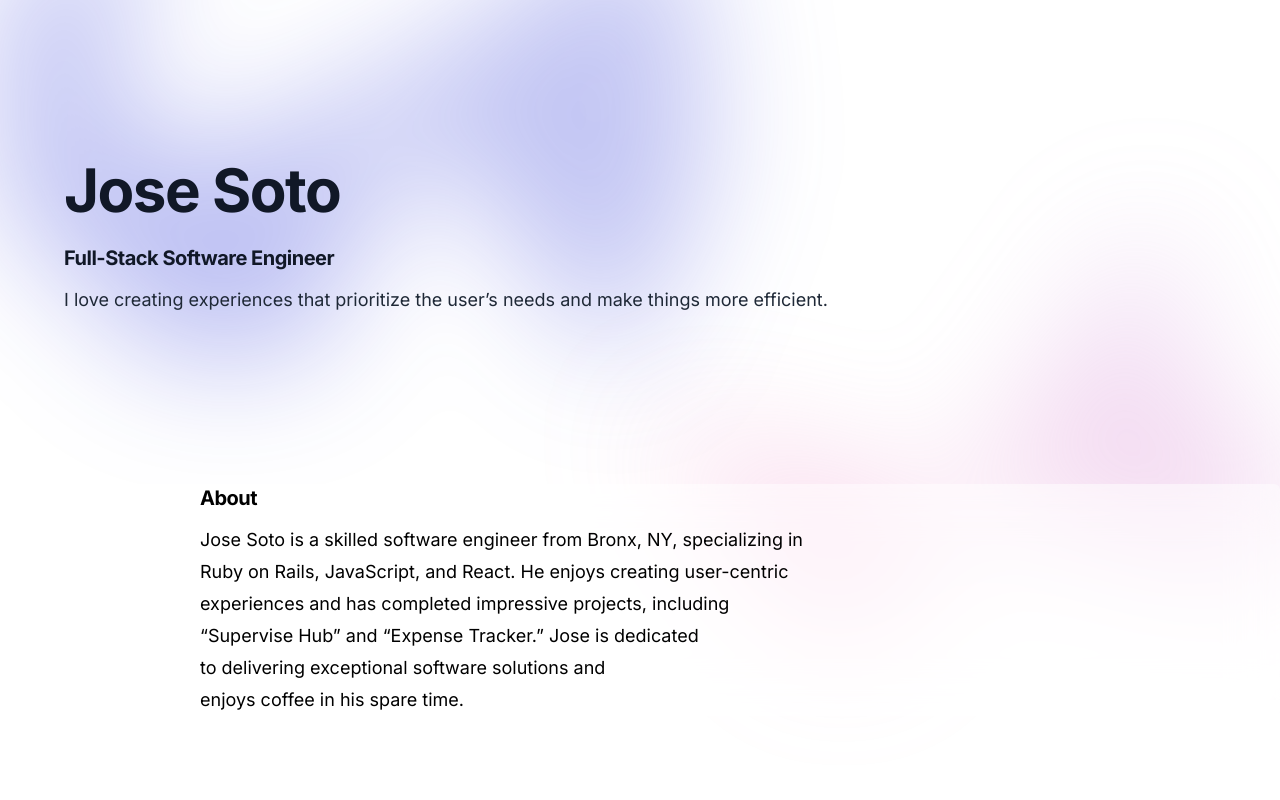
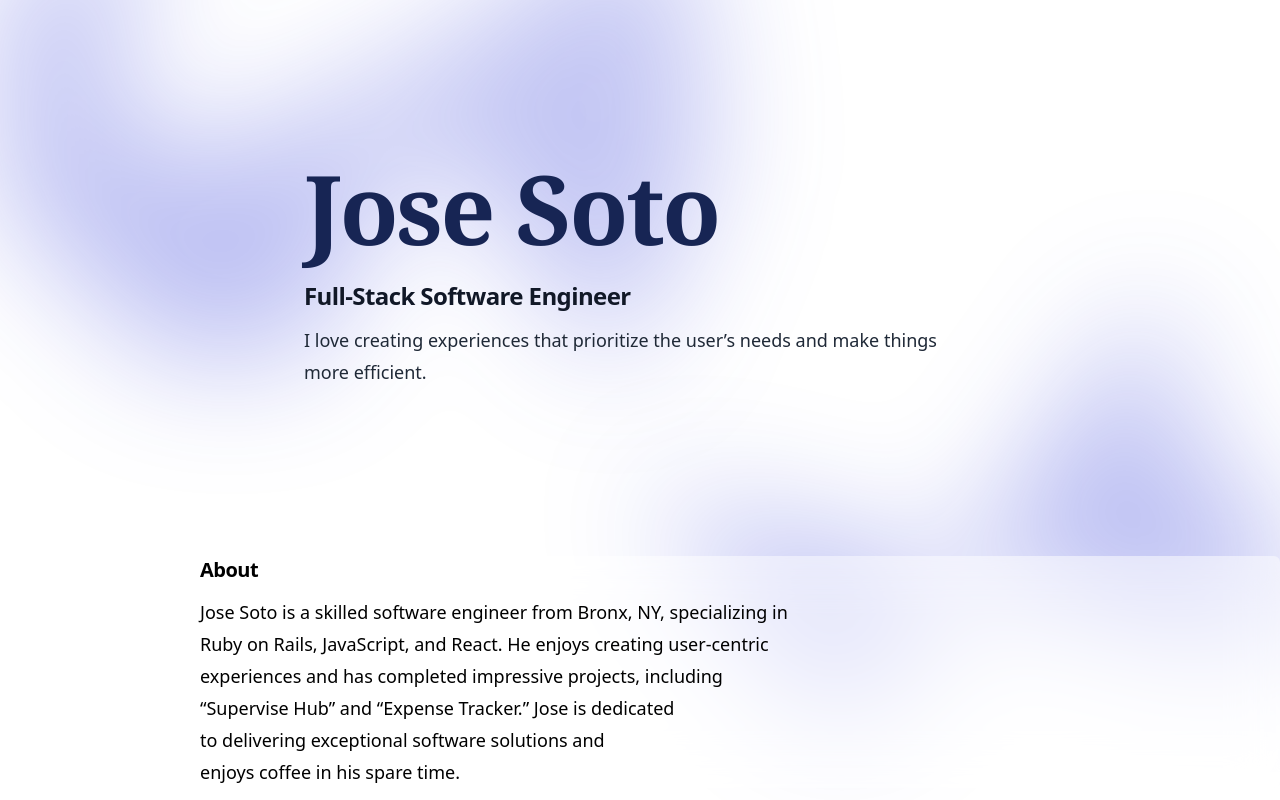
Before and after one commit to jsoto007/portfolio-v2, a Next.js app: page / in a window 1280 px wide. Built offline with nearby package versions, Linux system fonts and the light colour scheme; what tailwindcss-bg-patterns would draw is missing.

Commit message:
updated about

```diff
--- a/src/app/hero.js
+++ b/src/app/about.js
@@ -1,9 +1,9 @@
 
 
-export default function Hero() {
+export default function About() {
 
   return (
-    <div className="backdrop-blur-xl bg-white/50 rounded-md">
+    <div className="backdrop-blur-xl bg-white/50 rounded-md font-sans">
     <div className="px-10 ml-40 ">
 
       <h3 className="text-xl font-bold tracking-tight text-black sm:text-xl mt-6">
--- a/src/app/haeder.js
+++ b/src/app/haeder.js
@@ -19,14 +19,14 @@ export default function Haeder() {
           />
         </div>
         <div className="mx-auto max-w-2xl py-24 sm:py-48 lg:py-36 flex flex-row">
-          <div className="text-left -mx-60">
-            <h1 className="text-4xl font-bold tracking-tight text-gray-900 sm:text-6xl">
+          <div className="text-left">
+            <h1 className="text-6xl font-bold tracking-tight text-blue-950 sm:text-8xl font-serif ">
               Jose Soto
             </h1>
-            <h3 className="text-xl font-bold tracking-tight text-gray-900 sm:text-xl mt-6">
+            <h3 className="text-xl font-bold tracking-tight text-gray-900 sm:text-2xl mt-6 font-sans">
             Full-Stack Software Engineer
             </h3>
-            <p className="mt-3 text-lg leading-8 text-gray-800">
+            <p className="mt-3 text-lg leading-8 text-gray-800 font-sans">
             I love creating experiences that prioritize the user’s needs
             and make things more efficient.
             </p>
@@ -37,7 +37,7 @@ export default function Haeder() {
           aria-hidden="true"
         >
           <div
-            className="relative left-[calc(50%+3rem)] aspect-[1155/678] w-[36.125rem] -translate-x-1/2 bg-gradient-to-tr from-[#ff80b5] to-[#9089fc] opacity-30 sm:left-[calc(50%+36rem)] sm:w-[72.1875rem]"
+            className="relative left-[calc(50%+3rem)] aspect-[1155/678] w-[36.125rem] -translate-x-1/2 bg-gradient-to-tr from-[#010ED1] to-[#414BD9] opacity-30 sm:left-[calc(50%+36rem)] sm:w-[72.1875rem]"
             style={{
               clipPath:
                 'polygon(74.1% 44.1%, 100% 61.6%, 97.5% 26.9%, 85.5% 0.1%, 80.7% 2%, 72.5% 32.5%, 60.2% 62.4%, 52.4% 68.1%, 47.5% 58.3%, 45.2% 34.5%, 27.5% 76.7%, 0.1% 64.9%, 17.9% 100%, 27.6% 76.8%, 76.1% 97.7%, 74.1% 44.1%)',
--- a/src/app/page.js
+++ b/src/app/page.js
@@ -1,11 +1,11 @@
 import Haeder from "./haeder"
-import Hero from "./hero"
+import About from "./about"
 
 export default function Home() {
   return (
     <div className="max-w-screen-2xl mx-auto">
       <Haeder />
-      <Hero />
+      <About />
     </div>
   )
 }
```
